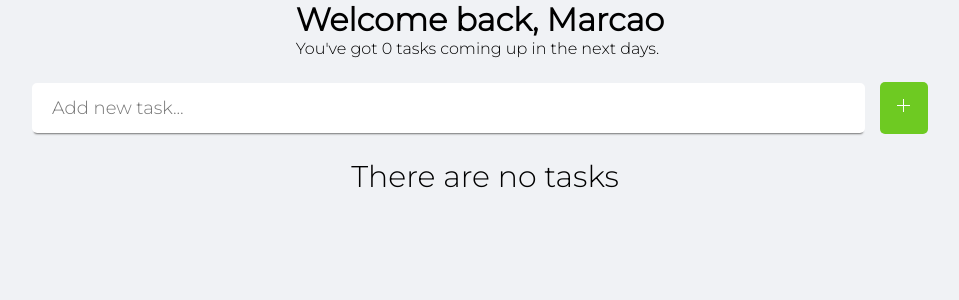
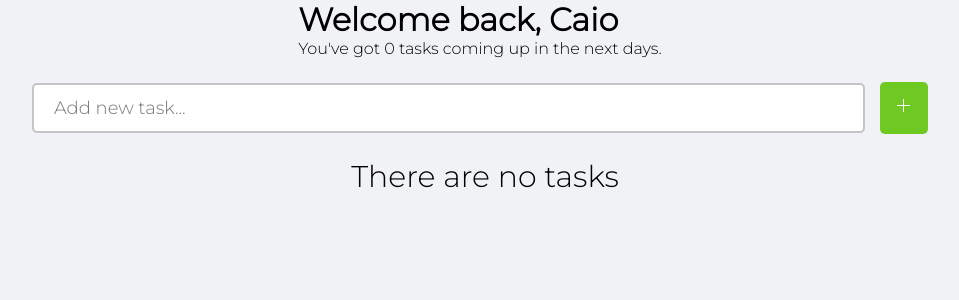
Before and after one commit to devcaiofelipe/todo-list-frontend, a React (Create React App) app: page / in a window 1280 px wide. Shown: the top 300 px of the page, without its empty margins (160-1119 px from the left). Built offline with nearby package versions, Linux system fonts and the light colour scheme.

Commit message:
refactor: some css improves

```diff
--- a/src/components/Task/index.jsx
+++ b/src/components/Task/index.jsx
@@ -4,10 +4,10 @@ import { BsTrash } from "react-icons/bs";
 
 const Task = ({ taskId, description, checked, handleCheckTask, setTaskToDelete }) => {
   return (
-    <li key={taskId} className="task-container">
+    <li key={taskId} className="task-container" style={ checked ? { borderStyle: 'solid', borderWidth: '2px', borderColor: 'red' } : null }>
       <div>
         <input type="checkbox" checked={checked} onChange={() => handleCheckTask(taskId)} className="task-container-checkbox"/>
-        <span className="messages">{description}</span>
+        <p className="messages">{description}</p>
       </div>
       <button className="task-container-button" onClick={() => setTaskToDelete(taskId)}><BsTrash/></button>
     </li>
--- a/src/components/Task/styles.css
+++ b/src/components/Task/styles.css
@@ -12,11 +12,11 @@
   box-shadow: 0px 3px 2px -2px rgba(102, 102, 102, 0.904);
 }
 
-.task-container span {
+.task-container p {
   display: inline-block;
 }
 
-.task-container span::first-letter {
+.task-container p::first-letter {
   text-transform: capitalize;
 }
 
@@ -27,6 +27,10 @@
   border: none;
   border-radius: 3px;
   margin-right: 10px;
+}
+.task-container-button:hover {
+  background-color: #ddafb7;
+  color: #FF1943;
 }
 
 .task-container-button:active {
--- a/src/index.js
+++ b/src/index.js
@@ -2,6 +2,7 @@ import React from 'react';
 import ReactDOM from 'react-dom/client';
 import './index.css';
 import Home from './pages/Home'
+import Login from './pages/Login'
 import reportWebVitals from './reportWebVitals';
 
 const root = ReactDOM.createRoot(document.getElementById('root'));
--- a/src/pages/Home/index.jsx
+++ b/src/pages/Home/index.jsx
@@ -80,7 +80,7 @@ const Home = () => {
   return (
     <div className="container">
       <header>
-        <h1 className="messages">Welcome back, Marcao</h1>
+        <h1 className="messages">Welcome back, Caio</h1>
         <p className="messages">You've got {tasks.length} tasks coming up in the next days.</p>
       </header>
       <div className="handle-task-container">
--- a/src/pages/Home/styles.css
+++ b/src/pages/Home/styles.css
@@ -31,15 +31,20 @@
   flex: 1;
   height: 50%;
   font-size: 18px;
-  border: none;
+  border-style: solid;
+  border-color: rgba(192, 190, 190, 0.904);
+  border-width: 2 px;
   text-indent: 20px;
   border-radius: 5px;
-  box-shadow: 0px 3px 2px -2px rgba(102, 102, 102, 0.904);
+  /* box-shadow: 0px 3px 2px -2px rgba(102, 102, 102, 0.904); */
 }
 
 .add-task-input:focus {
-  border-color: rgba(155, 82, 82, 0.904);
-  border: 1px;
+  outline: none;
+  border-style: solid;
+  border-color: rgba(136, 135, 135, 0.904);
+  border-width: 2px;
+  transition: 0.3s;
 }
 
 .add-task-button, .delete-all-tasks-button {
@@ -55,8 +60,15 @@
   background-color: #6ECA22;
 }
 
+.add-task-button:hover {
+  background-color: #4a920f;
+}
+
 .delete-all-tasks-button {
   background-color: #FF1943;
+}
+.delete-all-tasks-button:hover {
+  background-color: #860a21;
 }
 
 .tasks-container {
--- a/src/pages/Login/index.jsx
+++ b/src/pages/Login/index.jsx
@@ -0,0 +1,9 @@
+const Login = () => {
+  return (
+    <div class="container">
+      <h1>Oxe maluco</h1>
+    </div>
+  )
+}
+
+export default Login;
```
